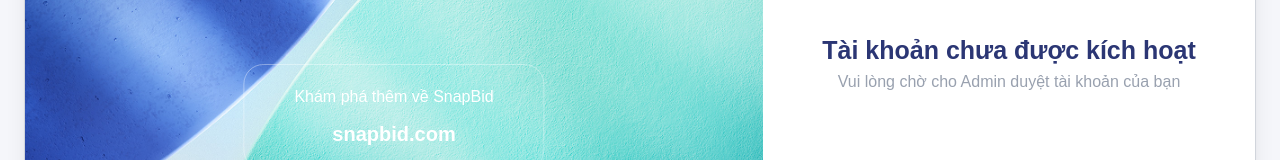
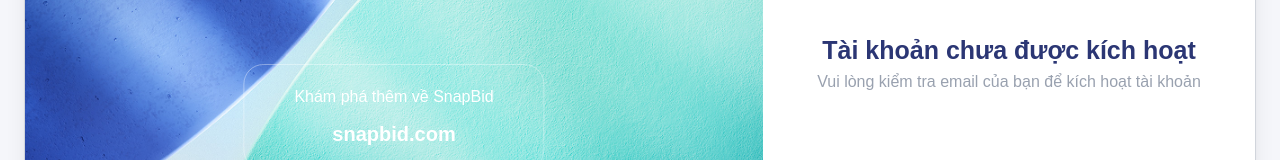
Before and after one commit to trngnneee/CSC13008_Web-Application-Development, a Next.js app in the folder client/: page /admin/account/initial in a window 1280 px wide. Shown: the part 317-477 px from the top of the page. Built offline with nearby package versions, Linux system fonts and the light colour scheme.

Commit message:
Verify email sau khi đăng ký với FE

```diff
--- a/client/src/app/(pages)/admin/account/initial/page.jsx
+++ b/client/src/app/(pages)/admin/account/initial/page.jsx
@@ -2,7 +2,7 @@ export default function InitialPage(){
   return (
     <>
       <div className="font-bold text-[25px] text-[var(--main-color)] text-center">Tài khoản chưa được kích hoạt</div>
-      <div className="text-gray-400 mb-10 text-center">Vui lòng chờ cho Admin duyệt tài khoản của bạn</div>
+      <div className="text-gray-400 mb-10 text-center">Vui lòng kiểm tra email của bạn để kích hoạt tài khoản</div>
     </>
   )
 }
--- a/client/src/middleware.js
+++ b/client/src/middleware.js
@@ -9,6 +9,7 @@ export function middleware(req) {
     "/admin/account/register",
     "/admin/account/forgot-password",
     "/admin/account/otp-password",
+    "/admin/account/initial",
   ];
 
   if (token && publicPaths.some(path => pathname.startsWith(path))) {
```
